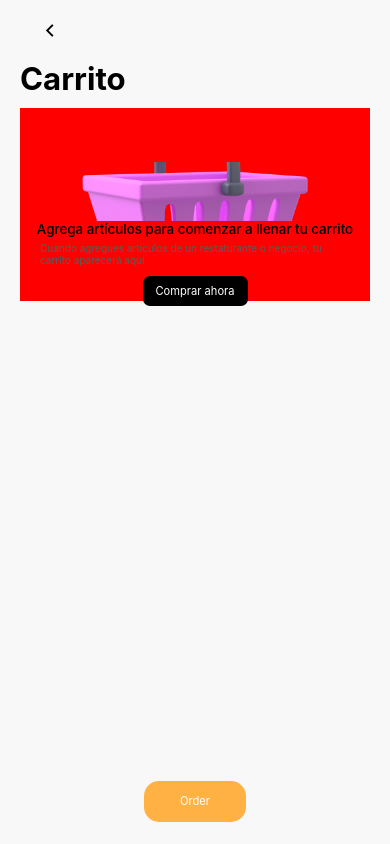
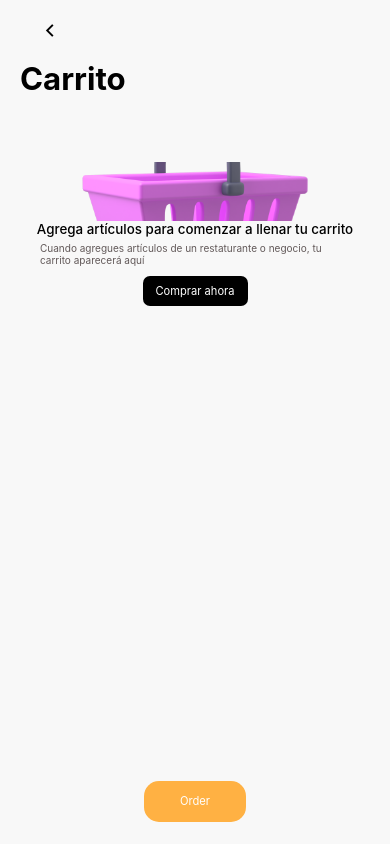
Before and after one commit to alexdevrr/food-app-rn, a React Native app in the folder frontend/: screen /ShoppingBag in a window 390 px wide. Built offline with nearby package versions, Linux system fonts and the light colour scheme.

Commit message:
Background color red removed

```diff
--- a/frontend/src/screens/ShoppingBag.tsx
+++ b/frontend/src/screens/ShoppingBag.tsx
@@ -47,13 +47,11 @@ const ShoppingBag = ({navigation}: Props) => {
               display: 'flex',
               flexDirection: 'column',
               justifyContent: 'center',
-              backgroundColor: 'red',
             }}>
             <View
               style={{
                 display: 'flex',
                 alignItems: 'center',
-                backgroundColor: 'red',
               }}>
               <Image
                 source={require('../../assets/cart.png')}
```
